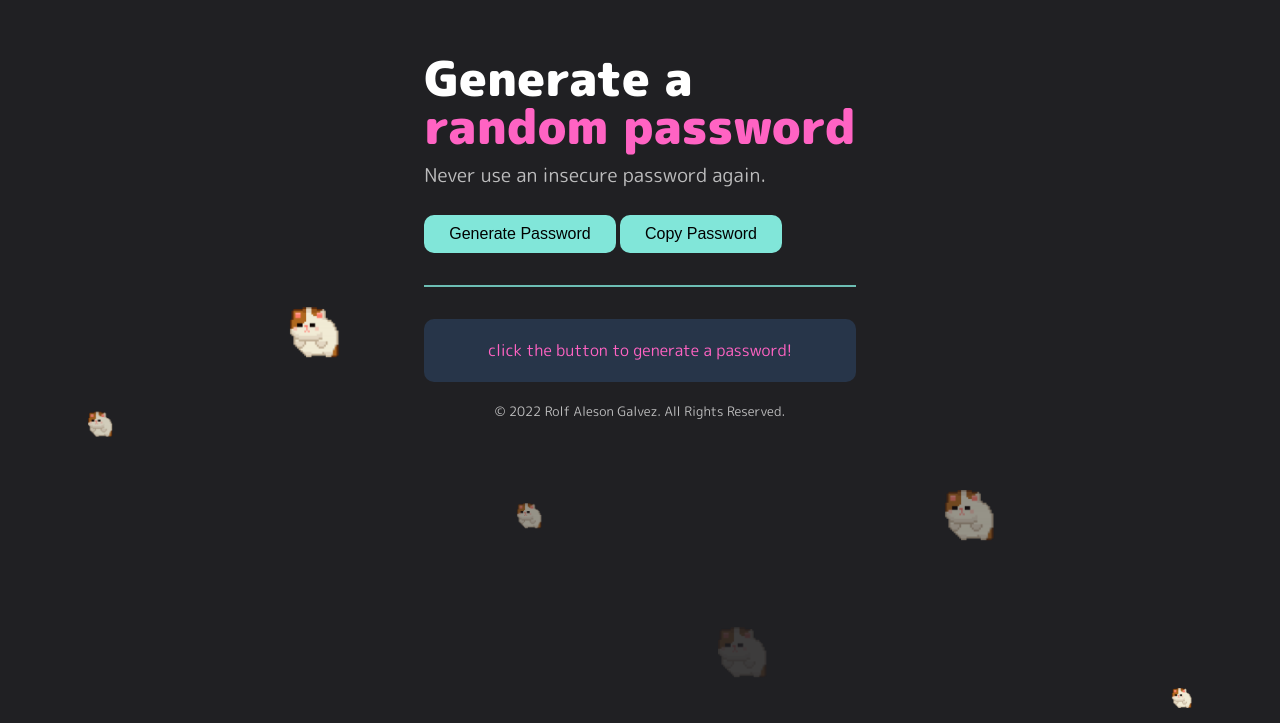
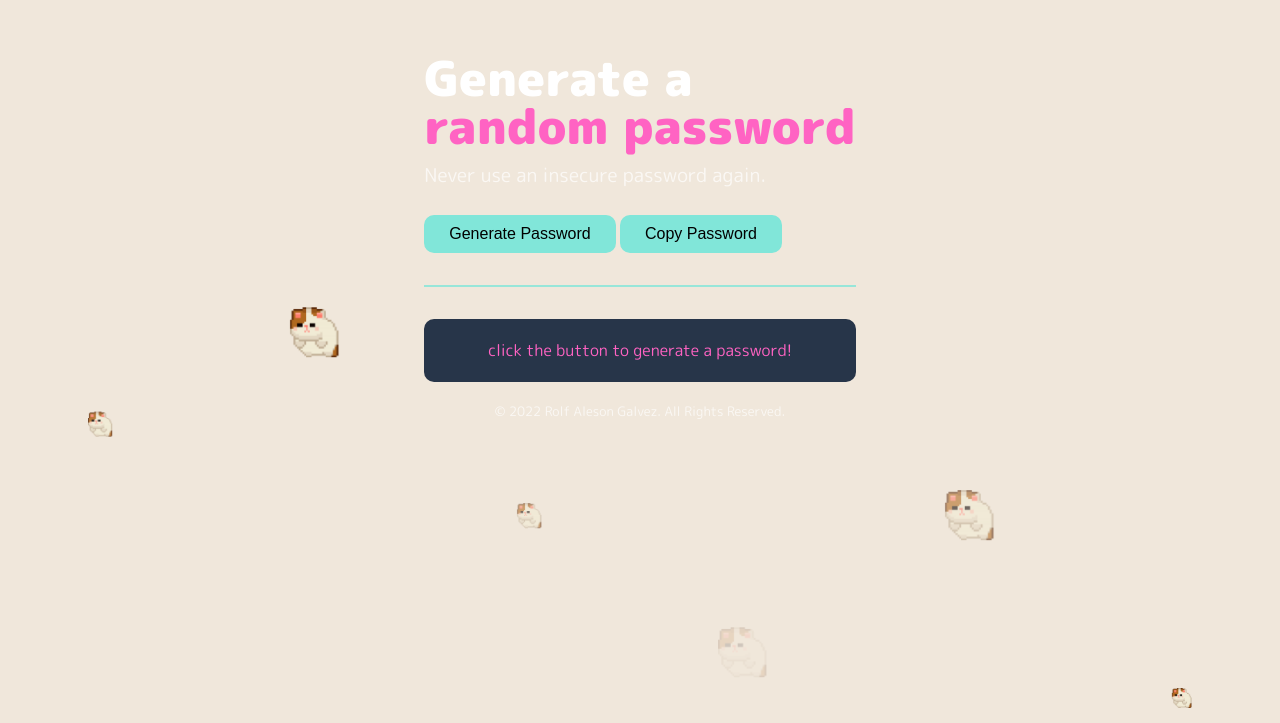
Before and after one commit to alesonpro/Password-Generator, a plain HTML site: page index.html in a window 1280 px wide. Shown: the part 147-870 px from the top of the page. Drawn offline with Linux system fonts and the light colour scheme.

Commit message:
feat fix bg color

```diff
--- a/style.css
+++ b/style.css
@@ -7,7 +7,7 @@
 :root{
     --primary: #FF63C3;
     --secondary: #81E6D9;
-    --bg: #202023;
+    --bg: #F0E7DB;
 }
 
 body{
```
